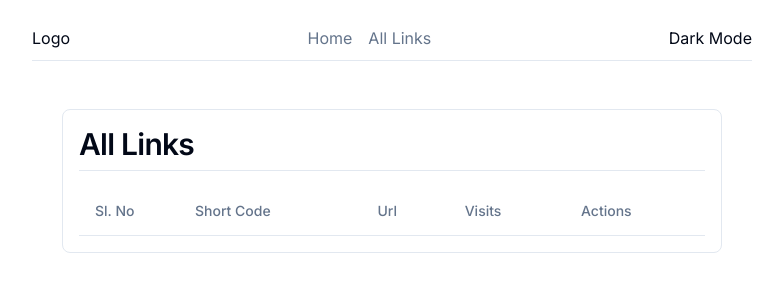
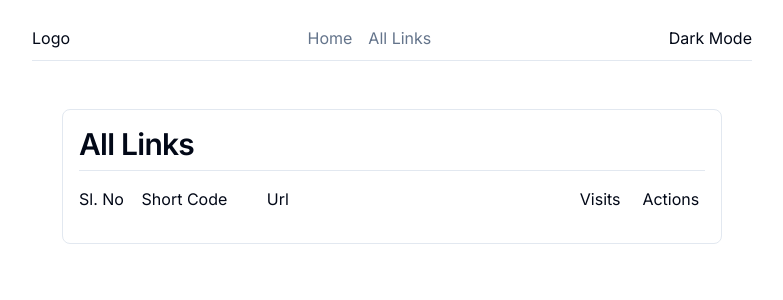
Before and after one commit to hasiburdev/url-shortener, a Next.js app: page /links in a window 1280 px wide. Shown: the top 300 px of the page, without its empty margins (248-1031 px from the left). Built offline with nearby package versions, Linux system fonts and the light colour scheme.

Commit message:
Change list from table to grid

```diff
--- a/src/components/links.tsx
+++ b/src/components/links.tsx
@@ -20,39 +20,40 @@ export const Links = () => {
     setLinks(getAllLinks());
   }, []);
   return (
-    <Table>
-      <TableHeader>
-        <TableRow>
-          <TableHead className="w-[100px]">Sl. No</TableHead>
-          <TableHead>Short Code</TableHead>
-          <TableHead>Url</TableHead>
-          <TableHead className="">Visits</TableHead>
-          <TableHead className="">Actions</TableHead>
-        </TableRow>
-      </TableHeader>
-      <TableBody>
+    <>
+      <div className="grid grid-cols-[1fr_2fr_5fr_1fr_1fr] w-full">
+        <div className="">Sl. No</div>
+        <div>Short Code</div>
+        <div>Url</div>
+        <div className="">Visits</div>
+        <div className="">Actions</div>
+      </div>
+      <div className="divide-y-2 divide-muted">
         {Object.values(links).map((link, index) => (
-          <TableRow key={link.shortId}>
-            <TableCell>{index + 1}</TableCell>
-            <TableCell className="font-medium">{link.shortId}</TableCell>
-            <TableCell className="overflow-ellipsis">
+          <div
+            key={link.shortId}
+            className="grid grid-cols-[1fr_2fr_5fr_1fr_1fr] w-full p-3"
+          >
+            <div>{index + 1}</div>
+            <div className="font-medium">{link.shortId}</div>
+            <div className="truncate pr-4">
               <a
-                className="underline text-slate-500"
+                className="underline text-slate-500 pr-3"
                 href={link.url}
                 target="_blank"
                 rel="noopener noreferrer"
               >
                 {link.url}
               </a>
-            </TableCell>
-            <TableCell>{link.visits}</TableCell>
-            <TableCell className="text-right flex gap-2">
+            </div>
+            <div className="text-center">{link.visits}</div>
+            <div className="text-right flex justify-end gap-2">
               <EditLink />
               <DeleteLink />
-            </TableCell>
-          </TableRow>
+            </div>
+          </div>
         ))}
-      </TableBody>
-    </Table>
+      </div>
+    </>
   );
 };
```
